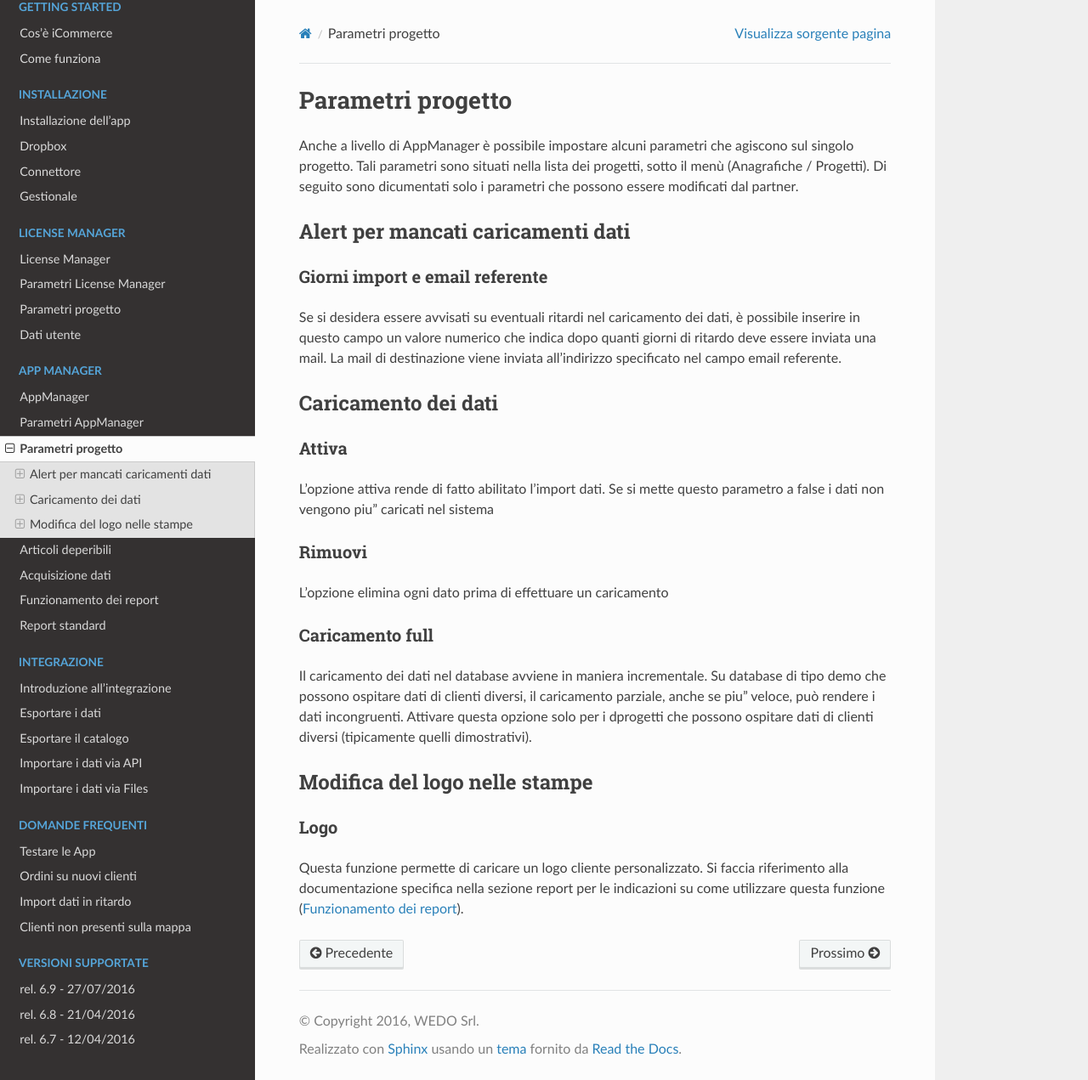
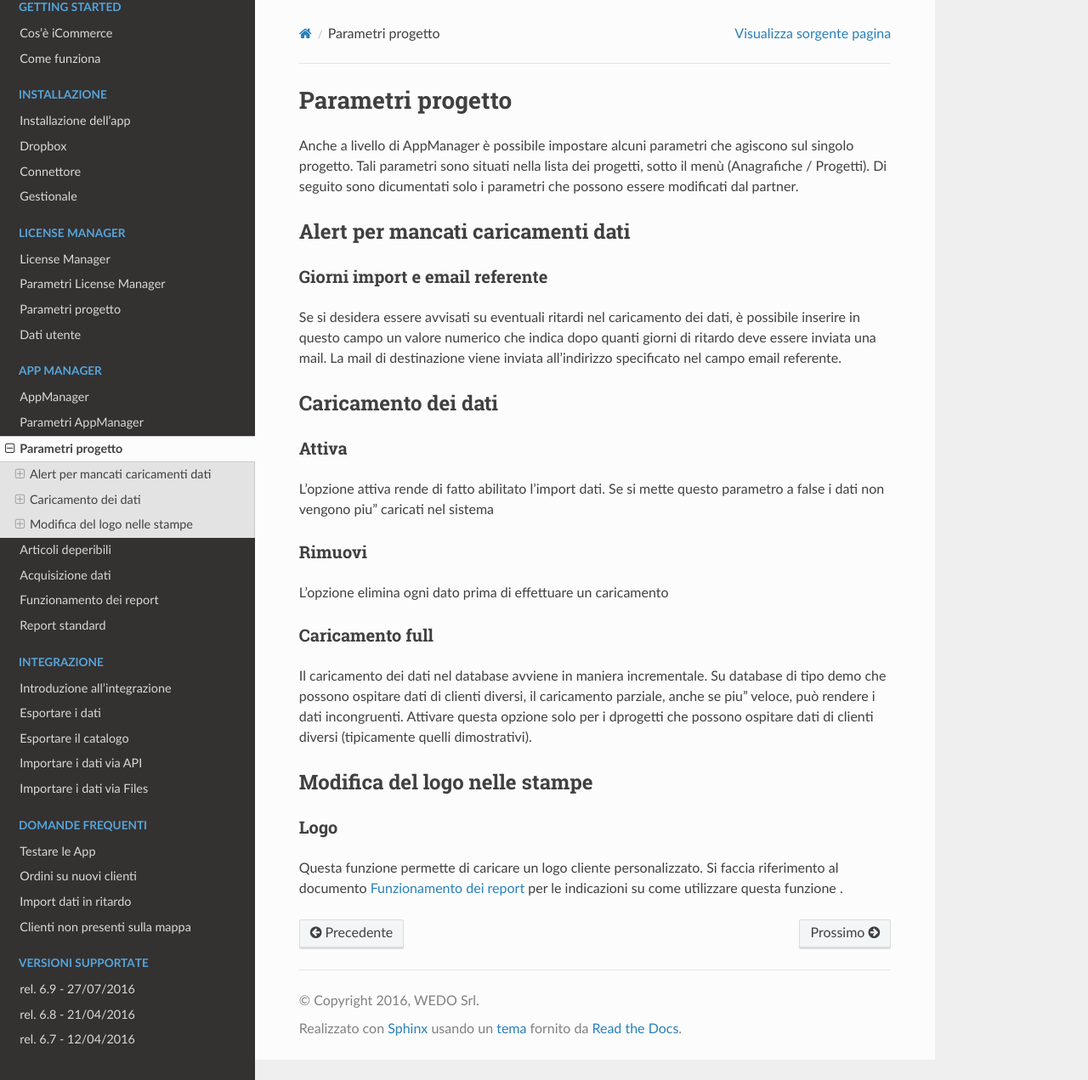
Before and after one commit to wedoit-io/doc-icommerce, a Sphinx documentation site: the page built from source/par-progetto-am.rst, in a window 1280 px wide and 1271 px high. Shown: the whole window at 85% size. Built offline with Sphinx 7.4.7 and the Read the Docs theme 2.0.0, drawn with Linux system fonts in a browser that asks for light colours.

Commit message:
Update par-progetto-am.rst

```diff
--- a/source/par-progetto-am.rst
+++ b/source/par-progetto-am.rst
@@ -37,4 +37,4 @@ Modifica del logo nelle stampe
 
 Logo
 ----
-Questa funzione permette di caricare un logo cliente personalizzato. Si faccia riferimento alla documentazione specifica nella sezione report per le indicazioni su come utilizzare questa funzione (:doc:`rpt-funzionamento`).
+Questa funzione permette di caricare un logo cliente personalizzato. Si faccia riferimento al documento :doc:`rpt-funzionamento` per le indicazioni su come utilizzare questa funzione .
```
